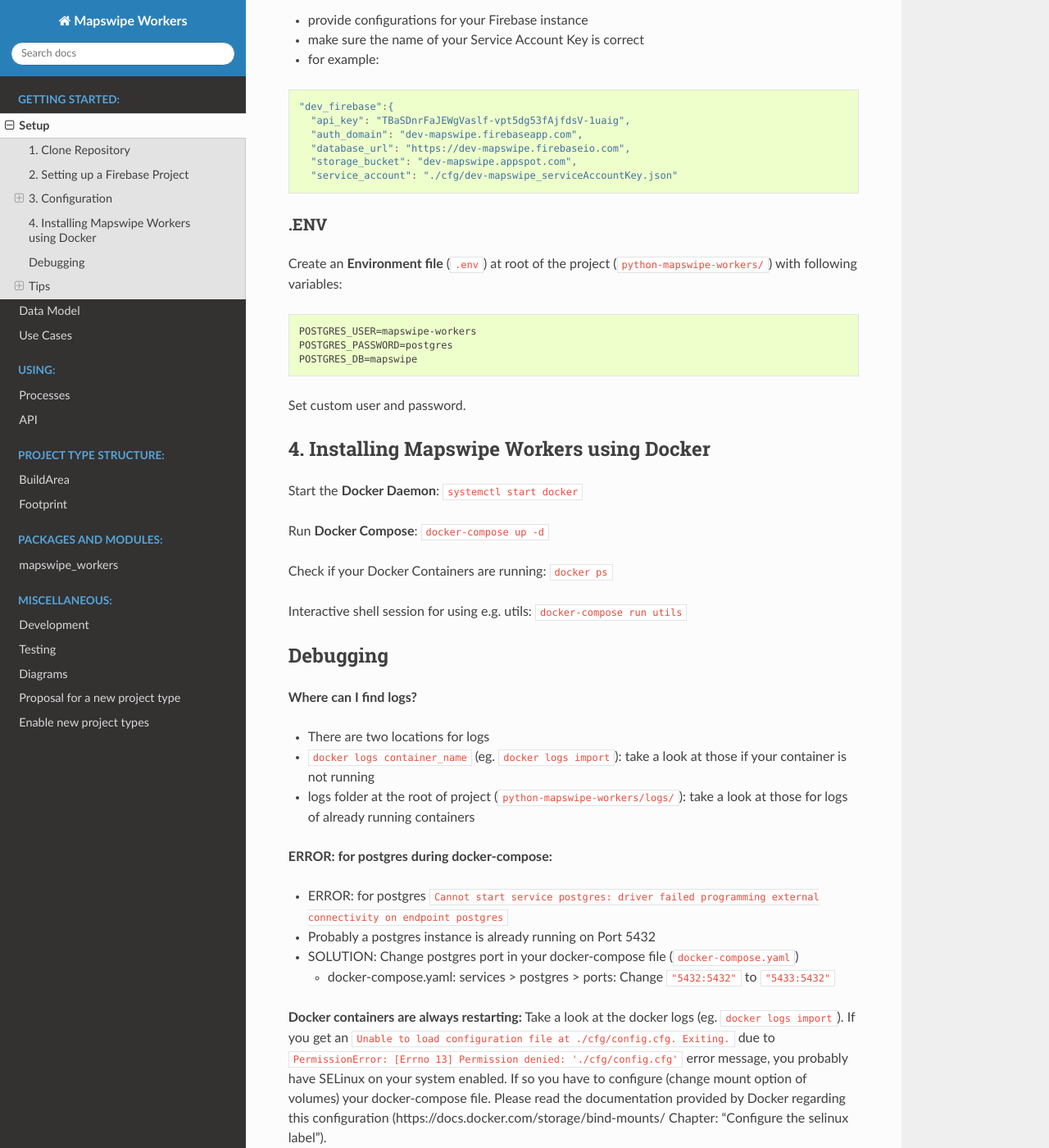
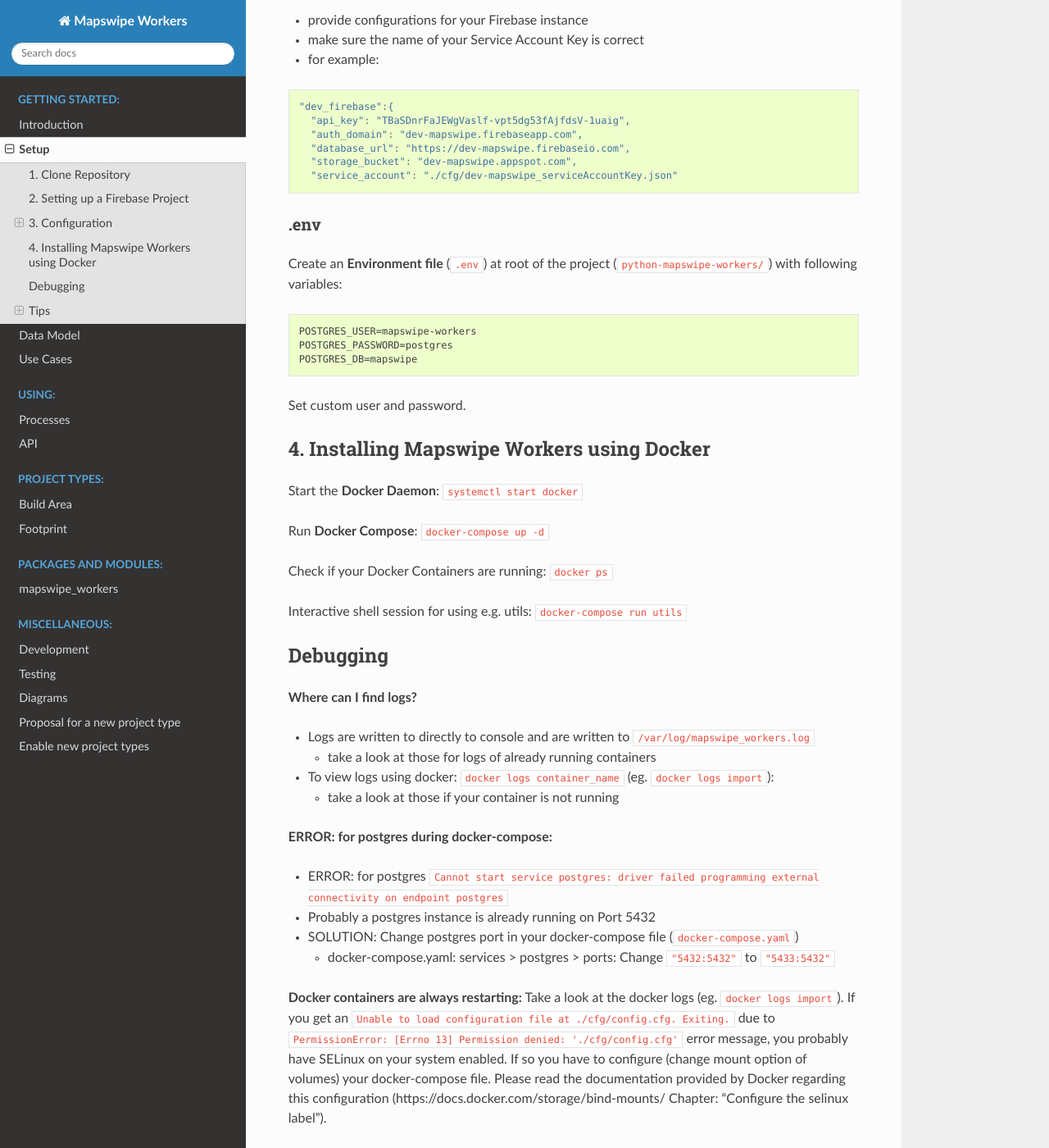
Before and after one commit to mapswipe/python-mapswipe-workers, a Sphinx documentation site: the page built from docs/setup.md, in a window 1280 px wide and 1400 px high, scrolled down 2387 px. Shown: the whole window at 82% size. Built offline with Sphinx 7.4.7 and the Read the Docs theme 2.0.0, drawn with Linux system fonts in a browser that asks for light colours; some of the changed text lies outside the part shown.

Commit message:
improved docs

````diff
--- a/docs/index.rst
+++ b/docs/index.rst
@@ -10,6 +10,7 @@
    :maxdepth: 2
    :caption: Getting Started:
 
+   introduction
    setup
    data_model
    use_cases
@@ -25,7 +26,7 @@
 
 .. toctree::
    :maxdepth: 2
-   :caption: Project Type Structure:
+   :caption: Project Types:
 
    project_type-buildArea
    project_type-footprint
--- a/docs/project_type-buildArea.md
+++ b/docs/project_type-buildArea.md
@@ -1,4 +1,4 @@
-# BuildArea
+# Build Area
 
 ## Import structure
 
--- a/docs/setup.md
+++ b/docs/setup.md
@@ -112,7 +112,7 @@
 ```
 
 
-### .ENV
+### .env
 
 Create an **Environment file** (`.env`) at root of the project (`python-mapswipe-workers/`) with following variables:
 ```env
@@ -133,12 +133,14 @@
 
 Interactive shell session for using e.g. utils: `docker-compose run utils`
 
+
 ## Debugging
 
 **Where can I find logs?**
-- There are two locations for logs
-- `docker logs container_name` (eg. `docker logs import`): take a look at those if your container is not running
-- logs folder at the root of project (`python-mapswipe-workers/logs/`): take a look at those for logs of already running containers
+- Logs are written to directly to console and are written to `/var/log/mapswipe_workers.log`
+    - take a look at those for logs of already running containers
+- To view logs using docker: `docker logs container_name` (eg. `docker logs import`):
+    - take a look at those if your container is not running
 
 **ERROR: for postgres during docker-compose:**
 - ERROR: for postgres  `Cannot start service postgres: driver failed programming external connectivity on endpoint postgres`
````
Also changed, not shown: other parts of docs/setup.md (+1 -1 lines), docs/development.md (+4 -2 lines), docs/introduction.md (added, +12 -0 lines).
